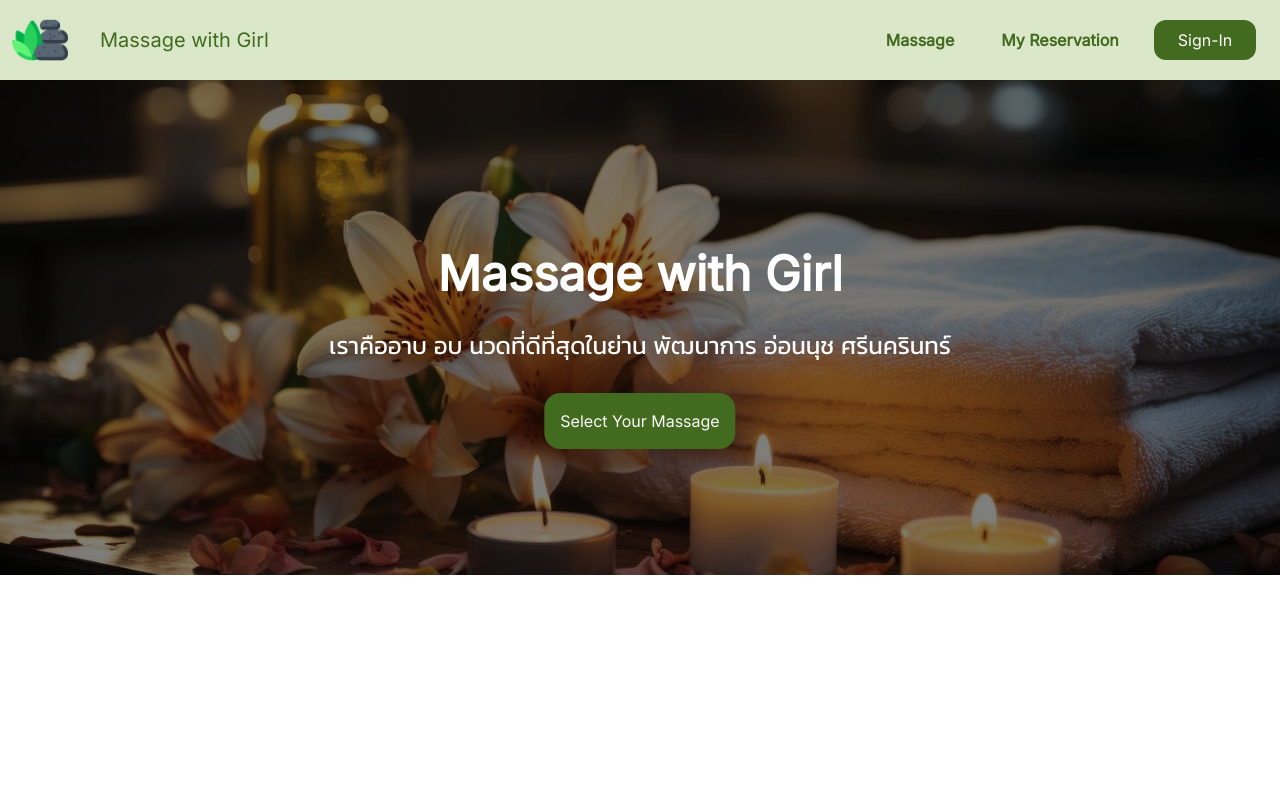
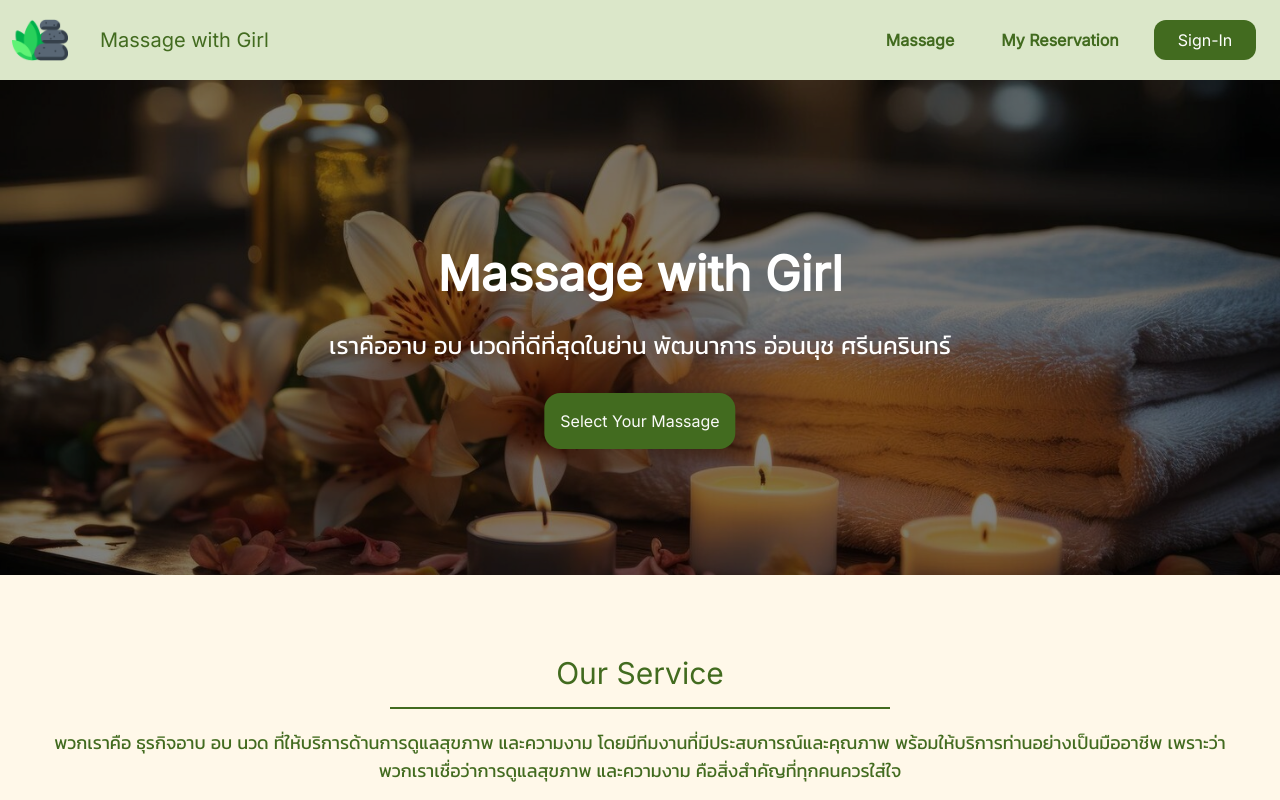
Before and after one commit to 2110503TACEDT66/swdevprac2-project-get-a-good-rest-api, a Next.js app: page / in a window 1280 px wide. Built offline with nearby package versions, Linux system fonts and the light colour scheme; no server answers.

Commit message:
Add text styling

```diff
--- a/src/app/(massageinfo)/massage/page.tsx
+++ b/src/app/(massageinfo)/massage/page.tsx
@@ -7,6 +7,7 @@ import { useState, useEffect } from "react";
 import { useSession } from "next-auth/react";
 import ModalButton from "@/components/ModalButton";
 import MassageForm from "@/components/MassageForm";
+import TextHeader from "@/components/TextHeader";
 
 import { useAppSelector } from "@/redux/store";
 
@@ -17,7 +18,12 @@ export default function Massage() {
 
     return (
         <main className="text-center p-5">
-            <h1 className="text-xl font-medium">Select Your Massage</h1>
+
+            <div className="flex flex-col justify-center items-center mt-20">
+                 <TextHeader>
+                <h1>Select Your Massage</h1>
+            </TextHeader>
+            </div>
             {
                 session?.user.data.role === "admin"
                 ? (
--- a/src/app/layout.tsx
+++ b/src/app/layout.tsx
@@ -21,7 +21,7 @@ export default async function RootLayout({
 
   return (
     <html lang="en">
-      <body>
+      <body className='bg-[#fff8e9]'>
         <ReduxProvider>
           <NextAuthProvider session={nextAuthSession} >
             <TopMenu />
--- a/src/app/page.tsx
+++ b/src/app/page.tsx
@@ -1,11 +1,11 @@
 import Banner from '@/components/Banner'
-import PromteCard from '@/components/PromoteCard'
+import TextContainer from '@/components/TextContainer'
 
 export default function Home() {
   return (
-    <main>
+    <main >
         <Banner />
-        {/* <PromteCard/> */}
+        <TextContainer />
     </main>
   )
 }
--- /dev/null
+++ b/src/components/TextContainer.tsx
@@ -0,0 +1,22 @@
+import React from 'react'
+import TextContent from '@/components/TextContent'
+import TextHeader from '@/components/TextHeader'
+
+const TextContainer = () => {
+  return (
+    <div className='flex flex-col justify-center items-center mt-20'>
+      <TextHeader>
+        <h2>
+            Our Service
+        </h2>
+        </TextHeader>
+      <TextContent>
+        <p>
+           พวกเราคือ ธุรกิจอาบ อบ นวด ที่ให้บริการด้านการดูแลสุขภาพ และความงาม โดยมีทีมงานที่มีประสบการณ์และคุณภาพ พร้อมให้บริการท่านอย่างเป็นมืออาชีพ เพราะว่าพวกเราเชื่อว่าการดูแลสุขภาพ และความงาม คือสิ่งสำคัญที่ทุกคนควรใส่ใจ
+        </p>
+      </TextContent>
+    </div>
+  )
+}
+
+export default TextContainer
--- /dev/null
+++ b/src/components/TextContent.tsx
@@ -0,0 +1,11 @@
+import React from 'react'
+
+export default function TextContent({ children }: { children: React.ReactNode }) {
+
+    return (
+        <div className='text-lg flex-col flex justify-center items-center w-[1200px] text-center text-[#426B1F]'>
+            {children}
+        </div>
+
+    )
+}
--- /dev/null
+++ b/src/components/TextHeader.tsx
@@ -0,0 +1,12 @@
+import React from 'react'
+
+
+export default function TextHeader({ children }: { children: React.ReactNode }) {
+
+    return (
+        <div className='text-3xl flex flex-col justify-center items-center border-b-2 border-[#426B1F] w-[500px] pb-4 text-[#426B1F] mb-5'>
+            {children}
+        </div>
+
+    )
+}
```
